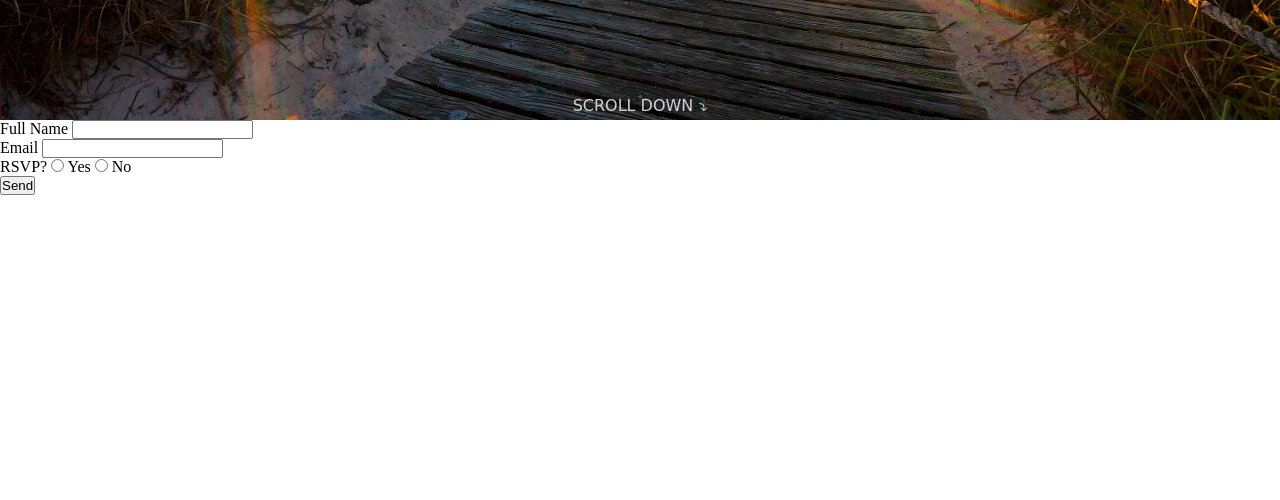
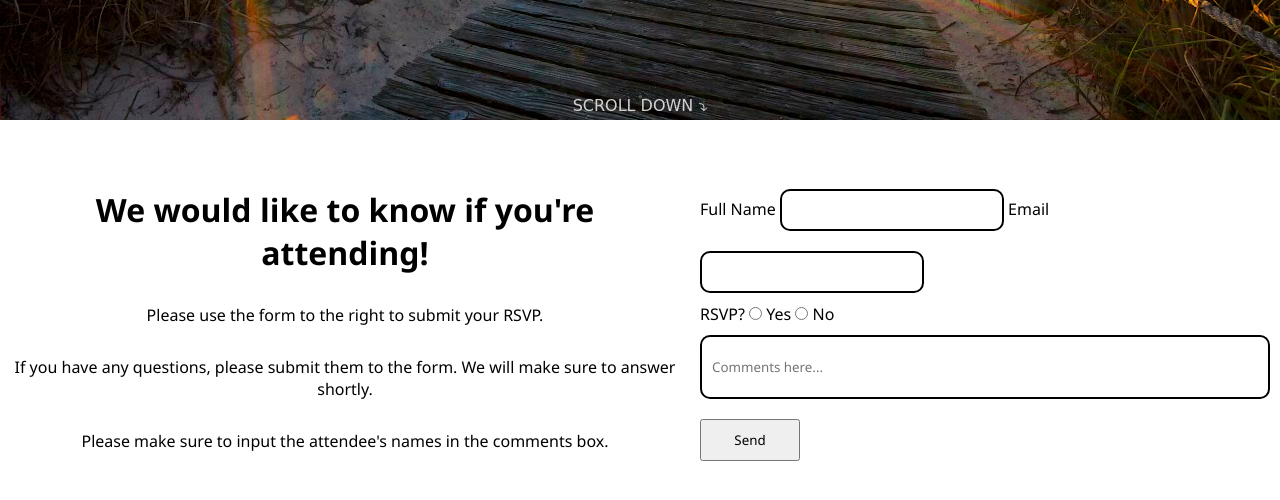
Before and after one commit to betegseg/MikeAndMonikaWedding, a plain HTML site: page index.html in a window 1280 px wide. Shown: the part 680-1180 px from the top of the page. Drawn offline with Linux system fonts and the light colour scheme; a web font is replaced by a local one.

Commit message:
Forms styling and css

```diff
--- a/index.html
+++ b/index.html
@@ -20,17 +20,24 @@
     </div>
     <div class="scroll charm-regular">SCROLL DOWN &#10549;</div>
   </div>
-  <div class="block">
+  <div class="block flex">
+    <div class="splitleft">
+      <h1>We would like to know if you're attending!</h1>
+      <p>Please use the form to the right to submit your RSVP.</p>
+      <p>If you have any questions, please submit them to the form. We will make sure to answer shortly.</p>
+      <p>Please make sure to input the attendee's names in the comments box.</p>
+    </div>
     <form action="https://fabform.io/f/82Q6jDl" method="post">
       <label for="fullName">Full Name</label>
-      <input name="fullName" type="text" required><br />
+      <input name="fullName" type="text" required>
       <label for="email">Email</label>
       <input name="email" type="email" required><br />
-      RSVP?
+      <label>RSVP?</label>
       <input type="radio" id="yes" name="RSVP" value="Yes">
       <label for="yes">Yes</label>
       <input type="radio" id="no" name="RSVP" value="No">
       <label for="no">No</label><br />
+      <input name="comments" type="textArea" placeholder="Comments here..."><br />
       <button type="submit">Send</button>
     </form>
   </div>
--- a/styles.css
+++ b/styles.css
@@ -1,6 +1,7 @@
 * {
   padding: 0;
   margin: 0;
+  font-family: 'Segoe UI', Tahoma, Geneva, Verdana, sans-serif;
 }
 html, body {
   height: 100%;
@@ -48,6 +49,34 @@ body {
   width: 100%;
   min-height: 400px;
 }
+form {
+  width: 50%;
+  margin:auto;
+  padding: 10px;
+}
+
+form label {
+  font-family: 'Segoe UI', Tahoma, Geneva, Verdana, sans-serif;
+}
+
+input[type=text], input[type=email], input[type=textArea]{
+  padding: 10px;
+  border: 2px solid black;
+  border-radius: 10px;
+  margin-top: 10px;
+  margin-bottom: 10px;
+  width: 200px;
+}
+input[type=textArea]{
+  min-height: 40px;
+  width: 546px;
+}
+form button {
+  margin-top: 10px;
+  width: 100px;
+  padding: 10px;
+  font-family: 'Segoe UI', Tahoma, Geneva, Verdana, sans-serif;
+}
 .charm-regular {
   font-family: "Charm", cursive;
   font-weight: 400;
@@ -59,7 +88,21 @@ body {
   font-weight: 700;
   font-style: normal;
 }
-
+.flex{
+  display: flex;
+  align-items: center;
+}
+.splitleft{
+  width: 75%;
+  text-align: center;
+}
+.splitleft p{
+  padding: 10px;
+  margin-top: 10px;
+}
+.splitleft h1{
+  padding: 10px;
+}
 @media only screen and (max-device-width: 1366px) {
   .splash {
     background-attachment: scroll;
```
